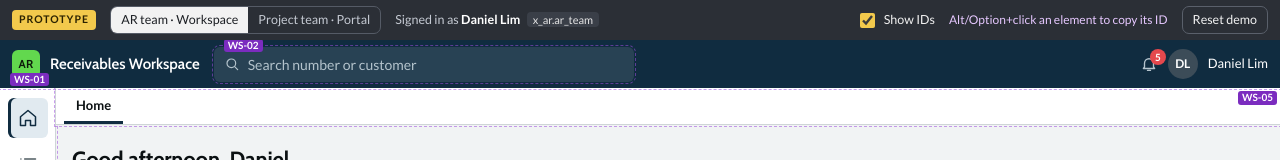
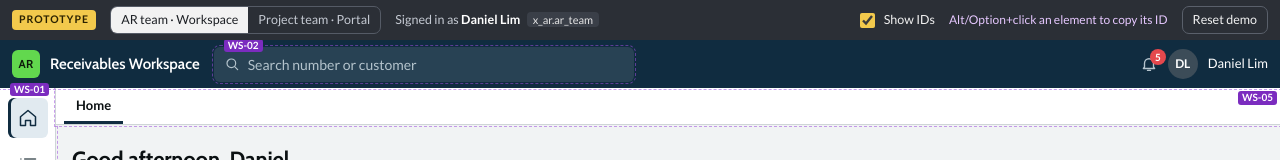
Before and after one commit to veranzy/ServiceNowARdemo, a plain HTML site: page index.html in a window 1280 px wide. Both pictures are taken after a click on the label "Show IDs". Shown: the top 160 px of the page. Drawn offline with nearby package versions, Linux system fonts and the light colour scheme.

Commit message:
UIX: WS-01 ID tag no longer covers the AR logo
Co-Authored-By: Claude Opus 5.5 <noreply@anthropic.com>
Claude-Session: https://claude.ai/code/session_01AZZRWp7xdfZePCVo4fFk6h

```diff
--- a/css/styles.css
+++ b/css/styles.css
@@ -451,7 +451,7 @@ body.sn-notes fieldset[data-snid]::before{left:auto;right:10px}
 body.sn-notes :is(.summary,.picker,.ws-tabs,.rtabs)[data-snid]::before{top:3px;left:auto;right:3px}
 body.sn-notes :is(button,th,a)[data-snid]::before{display:inline-block;margin-right:6px;vertical-align:1px}
 body.sn-notes label.ffield[data-snid]::before,body.sn-notes .ffield[data-snid]::before{align-self:flex-start;position:static}
-body.sn-notes .ws-head[data-snid]::before{top:auto;bottom:2px}
+body.sn-notes .ws-head[data-snid]::before{top:auto;bottom:-8px}   /* WS-01: straddle the bottom edge, clear of the AR logo */
 body.sn-notes .ws-rail[data-snid]::before{top:auto;bottom:6px;right:50%;transform:translateX(50%)}
 .db-hint{color:#e6c8ff;font-size:12px}
 
```
Also changed, not shown: 1 other file.
